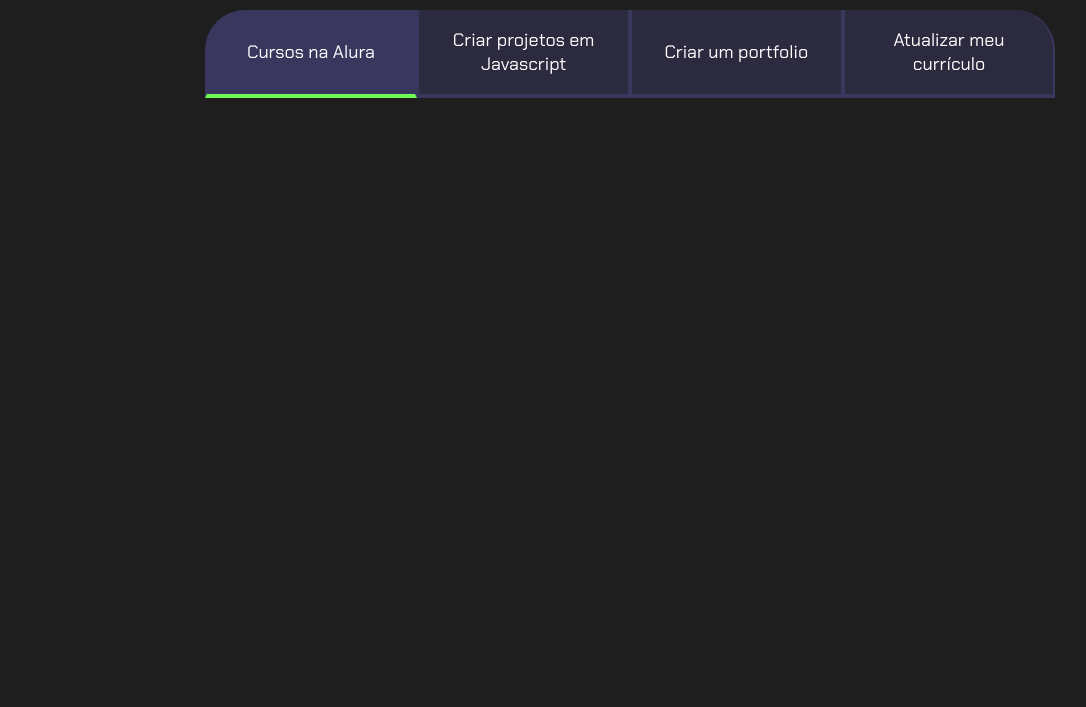
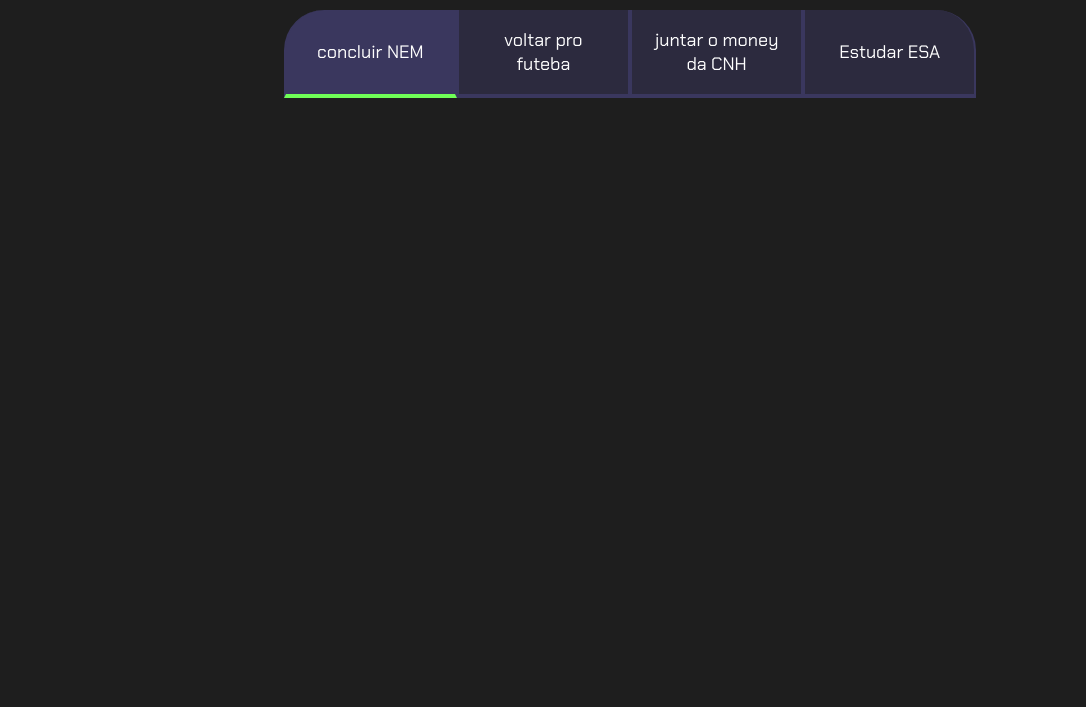
Before and after one commit to euLz25/geneval-1-tri, a plain HTML site: page index.html in a window 1280 px wide. Shown: the part 93-800 px from the top of the page, without its empty margins (10-1096 px from the left). Drawn offline with Linux system fonts and the light colour scheme.

Commit message:
gngecdbchfsdybc

```diff
--- a/index.html
+++ b/index.html
@@ -12,10 +12,10 @@
     <section class="conteudo-principal">
         <h2 class="titulo-principal">Meus Objetivos do ano<span>_</span></h2>
         <div class="botoes">
-            <button class="botao ativo">Cursos na Alura</button>
-            <button class="botao">Criar projetos em Javascript</button>
-            <button class="botao">Criar um portfolio</button>
-            <button class="botao">Atualizar meu currículo</button>
+            <button class="botao ativo">concluir NEM</button>
+            <button class="botao">voltar pro futeba</button>
+            <button class="botao">juntar o money da CNH</button>
+            <button class="botao">Estudar ESA</button>
         </div>
     </section>
     <script src="main.js"></script>
```
